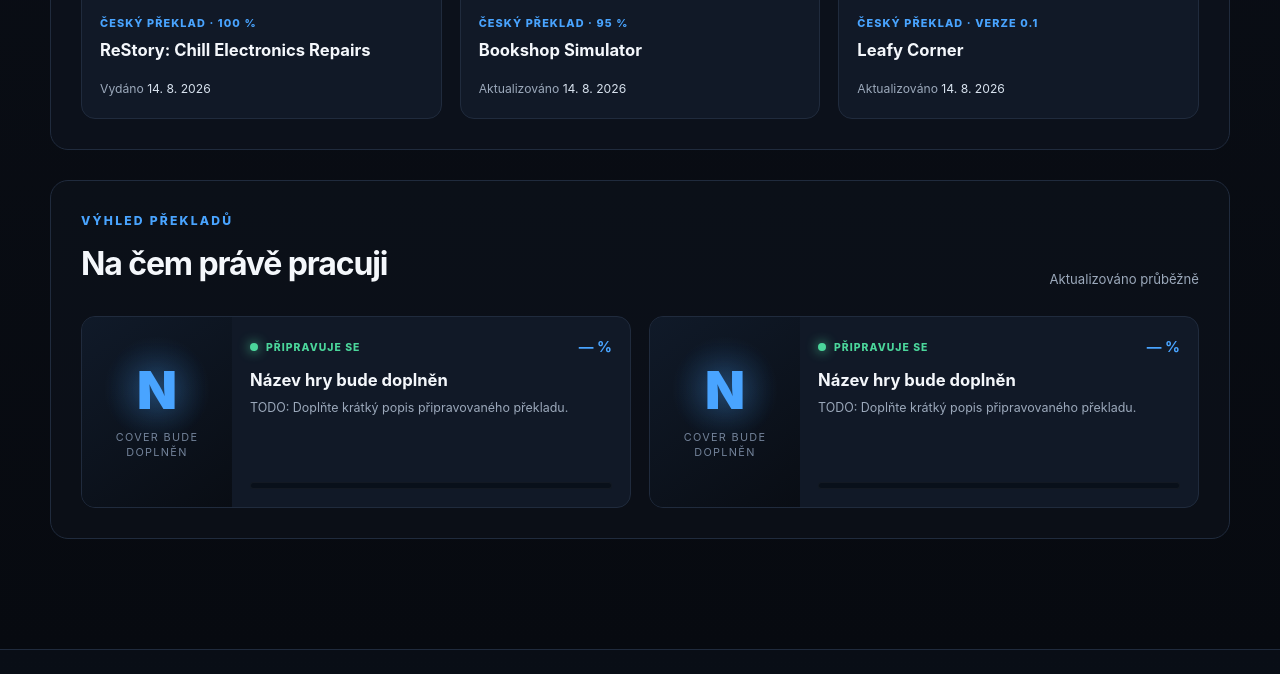
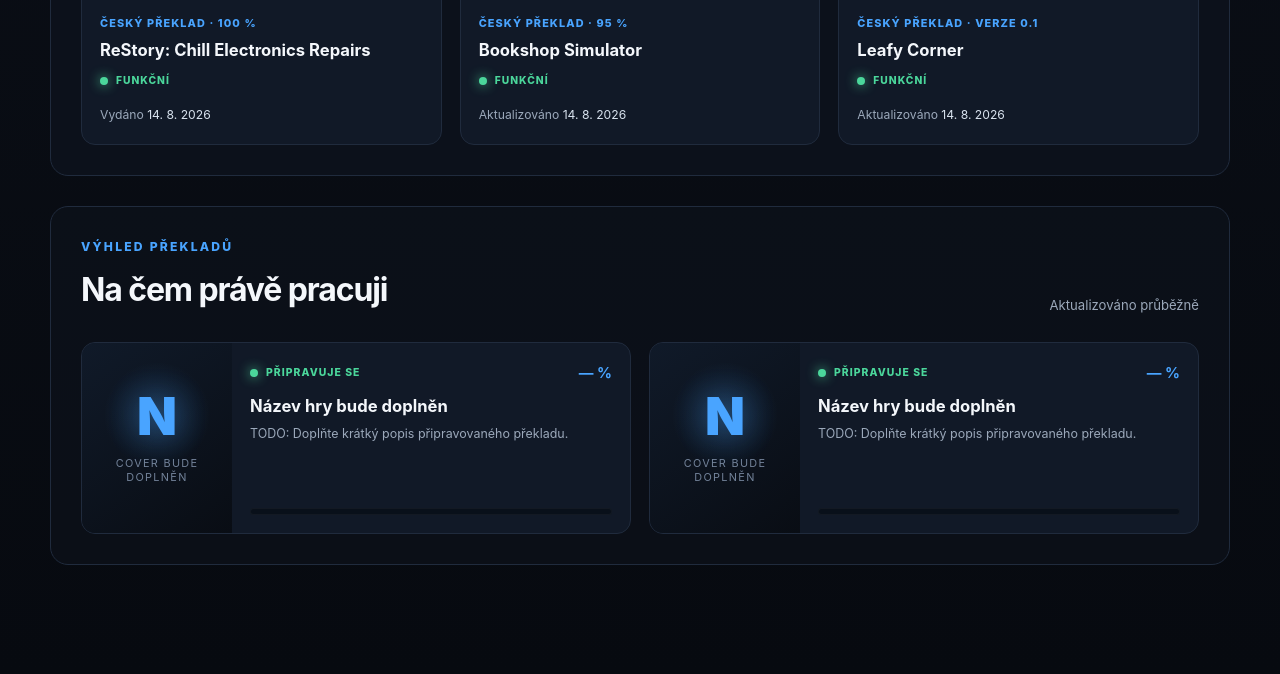
Before and after one commit to Niobko/Niocz_web, a plain HTML site: page index.html in a window 1280 px wide. Shown: the part 1586-2260 px from the top of the page. Drawn offline with nearby package versions, Linux system fonts and the light colour scheme; no server answers.

Commit message:
Add safe Steam build status infrastructure

```diff
--- /dev/null
+++ b/data/game-status.json
@@ -0,0 +1,50 @@
+{
+  "schemaVersion": 1,
+  "provider": {
+    "type": "manual-control-json",
+    "automatic": false,
+    "lastCheckedAt": null,
+    "note": "TODO: Replace with a documented, reliable provider for the Steam public-branch build ID."
+  },
+  "games": {
+    "restory": {
+      "name": "ReStory: Chill Electronics Repairs",
+      "appId": "3812600",
+      "verifiedBuildId": null,
+      "currentBuildId": null,
+      "manualStatus": "functional",
+      "override": null,
+      "displayStatus": {
+        "key": "functional",
+        "label": "Funkční",
+        "color": "green"
+      }
+    },
+    "leafy-corner": {
+      "name": "Leafy Corner",
+      "appId": "3558600",
+      "verifiedBuildId": null,
+      "currentBuildId": null,
+      "manualStatus": "functional",
+      "override": null,
+      "displayStatus": {
+        "key": "functional",
+        "label": "Funkční",
+        "color": "green"
+      }
+    },
+    "bookshop-simulator": {
+      "name": "Bookshop Simulator",
+      "appId": "3467040",
+      "verifiedBuildId": null,
+      "currentBuildId": null,
+      "manualStatus": "functional",
+      "override": null,
+      "displayStatus": {
+        "key": "functional",
+        "label": "Funkční",
+        "color": "green"
+      }
+    }
+  }
+}
--- a/index.html
+++ b/index.html
@@ -69,15 +69,15 @@
           <div class="latest-games-grid">
             <a class="latest-game-card" href="restory.html">
               <div class="latest-game-cover"><img src="assets/restory/restory_hl.png" alt="ReStory: Chill Electronics Repairs" loading="lazy"><span class="news-badge">Nové</span></div>
-              <div class="latest-game-body"><p>Český překlad · 100 %</p><h4>ReStory: Chill Electronics Repairs</h4><span>Vydáno <time datetime="2026-08-14">14. 8. 2026</time></span></div>
+              <div class="latest-game-body"><p>Český překlad · 100 %</p><h4>ReStory: Chill Electronics Repairs</h4><span class="status game-status" data-game-status="restory" data-status-state="functional"><i></i><span data-game-status-label>Funkční</span></span><span>Vydáno <time datetime="2026-08-14">14. 8. 2026</time></span></div>
             </a>
             <a class="latest-game-card" href="bookshop-simulator.html">
               <div class="latest-game-cover"><img src="assets/bookshop-simulator/bookshop_hl_obrazok.png" alt="Bookshop Simulator" loading="lazy"><span class="news-badge news-badge-update">Aktualizováno</span></div>
-              <div class="latest-game-body"><p>Český překlad · 95 %</p><h4>Bookshop Simulator</h4><span>Aktualizováno <time datetime="2026-08-14">14. 8. 2026</time></span></div>
+              <div class="latest-game-body"><p>Český překlad · 95 %</p><h4>Bookshop Simulator</h4><span class="status game-status" data-game-status="bookshop-simulator" data-status-state="functional"><i></i><span data-game-status-label>Funkční</span></span><span>Aktualizováno <time datetime="2026-08-14">14. 8. 2026</time></span></div>
             </a>
             <a class="latest-game-card" href="leafycorner.html">
               <div class="latest-game-cover"><img src="assets/leafy-corner.png" alt="Leafy Corner" loading="lazy"><span class="news-badge news-badge-update">Aktualizováno</span></div>
-              <div class="latest-game-body"><p>Český překlad · Verze 0.1</p><h4>Leafy Corner</h4><span>Aktualizováno <time datetime="2026-08-14">14. 8. 2026</time></span></div>
+              <div class="latest-game-body"><p>Český překlad · Verze 0.1</p><h4>Leafy Corner</h4><span class="status game-status" data-game-status="leafy-corner" data-status-state="functional"><i></i><span data-game-status-label>Funkční</span></span><span>Aktualizováno <time datetime="2026-08-14">14. 8. 2026</time></span></div>
             </a>
           </div>
         </div>
--- a/script.js
+++ b/script.js
@@ -24,6 +24,60 @@
 }
 
 const settings = window.NIO_CONFIG || {};
+const gameStatusDefinitions = {
+  functional: { key: 'functional', label: 'Funkční', color: 'green' },
+  pending: { key: 'pending', label: 'Čeká na ověření', color: 'orange' },
+  broken: { key: 'broken', label: 'Nefunkční / vyžaduje update', color: 'red' }
+};
+
+const resolveGameDisplayStatus = game => {
+  if (game?.override && gameStatusDefinitions[game.override]) return gameStatusDefinitions[game.override];
+  if (game?.manualStatus === 'broken') return gameStatusDefinitions.broken;
+
+  const verifiedBuildId = game?.verifiedBuildId ? String(game.verifiedBuildId) : null;
+  const currentBuildId = game?.currentBuildId ? String(game.currentBuildId) : null;
+  if (verifiedBuildId && currentBuildId && verifiedBuildId !== currentBuildId) {
+    return gameStatusDefinitions.pending;
+  }
+
+  return gameStatusDefinitions[game?.manualStatus] || game?.displayStatus || gameStatusDefinitions.functional;
+};
+
+const applyGameStatuses = games => {
+  document.querySelectorAll('[data-game-status]').forEach(node => {
+    const game = games?.[node.dataset.gameStatus];
+    if (!game) return;
+    const status = resolveGameDisplayStatus(game);
+    node.dataset.statusState = status.key;
+    node.dataset.statusColor = status.color;
+    node.setAttribute('aria-label', `Stav překladu: ${status.label}`);
+    const label = node.querySelector('[data-game-status-label]');
+    if (label) label.textContent = status.label;
+  });
+};
+
+const loadGameStatuses = async () => {
+  const endpoints = [
+    settings.gameStatusEndpoint || '/api/game-status',
+    new URL('data/game-status.json', document.baseURI).href
+  ];
+
+  for (const endpoint of endpoints) {
+    try {
+      const response = await fetch(endpoint, { headers: { Accept: 'application/json' } });
+      if (!response.ok) continue;
+      const payload = await response.json();
+      if (payload?.games) {
+        applyGameStatuses(payload.games);
+        return;
+      }
+    } catch {
+      // Keep the server-rendered safe status and try the static JSON fallback.
+    }
+  }
+};
+
+loadGameStatuses();
 const configured = settings.supabaseUrl?.startsWith('https://') && !settings.supabaseAnonKey?.startsWith('DOPLNTE_');
 const db = configured && window.supabase ? window.supabase.createClient(settings.supabaseUrl, settings.supabaseAnonKey) : null;
 const gameSlug = document.body.dataset.game || 'leafy-corner';
--- a/style.css
+++ b/style.css
@@ -245,6 +245,15 @@
     margin-top:55px !important;
 }
 
+/* Shared compatibility status */
+[data-game-status][data-status-state="functional"]{color:var(--green)}
+[data-game-status][data-status-state="pending"]{color:#f0a44b}
+[data-game-status][data-status-state="broken"]{color:#ff6572}
+.game-status{max-width:100%;line-height:1.35}
+.latest-game-body .game-status{display:flex;width:max-content;margin:0 0 12px;font-size:.64rem}
+.translation-card-body>.game-status{width:max-content;margin:-7px 0 17px;font-size:.66rem}
+.game-status-text{font-weight:800}
+
 
 /* Standalone translations page */
 .translations-page{padding-top:170px}
```
Also changed, not shown: STEAM-STATUS.md (added, +26 -0 lines), bookshop-simulator.html (+2 -2 lines), leafycorner.html (+2 -2 lines), netlify/functions/_lib/game-status.mjs (added, +36 -0 lines), netlify/functions/game-status.mjs (added, +28 -0 lines), preklady.html (+3 -0 lines), restory.html (+2 -2 lines), tests/game-status.test.mjs (added, +41 -0 lines), netlify.toml (added).
